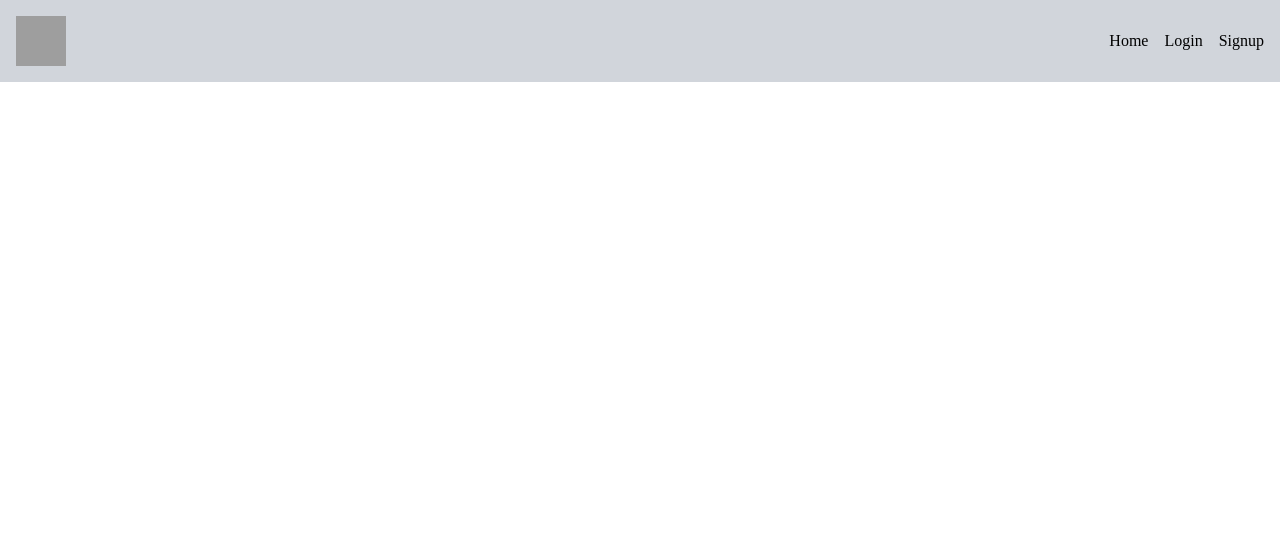
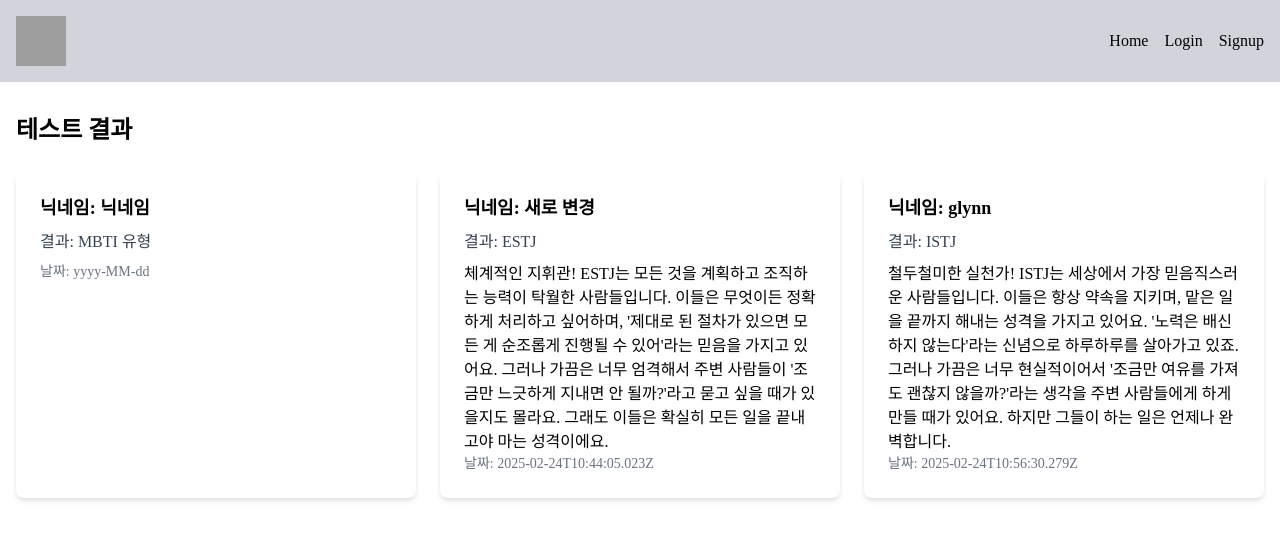
Before and after one commit to bonseung-dev/nbc-mbti-test, a React (Vite) app: page /testresult in a window 1280 px wide. Before the commit this address had no page. Shown: the top 540 px of the page. Built offline with nearby package versions, Linux system fonts and the light colour scheme; data requests are answered from the project's data file; grey boxes are pictures that could not be loaded; a web font is replaced by a local one.

Commit message:
✨ Feat: json-server 이용해서 테스트 결과 cread, read 기능 구현
feat: json-server 이용해서 테스트 결과 create, read 기능 구현

```diff
--- a/db.json
+++ b/db.json
@@ -1,3 +1,27 @@
 {
-  "testResults": []
+  "testResults": [
+    {
+      "id": "유저 ID",
+      "nickname": "닉네임",
+      "result": "MBTI 유형",
+      "visibility": true,
+      "date": "yyyy-MM-dd"
+    },
+    {
+      "id": "43797648-85a7-4352-ab55-5192e860f254",
+      "nickname": "새로 변경",
+      "result": "ESTJ",
+      "visibility": true,
+      "date": "2025-02-24T10:44:05.023Z",
+      "userId": "admin"
+    },
+    {
+      "id": "3e951e3a-b902-478a-852a-225f12967690",
+      "nickname": "glynn",
+      "result": "ISTJ",
+      "visibility": true,
+      "date": "2025-02-24T10:56:30.279Z",
+      "userId": "yana123"
+    }
+  ]
 }
--- a/src/api/testResults.js
+++ b/src/api/testResults.js
@@ -2,9 +2,15 @@ import axios from "axios";
 
 const JSON_API_URL = "http://localhost:4000/testResults";
 
-export const getTestResults = async () => {};
+export const getTestResults = async () => {
+  const response = await axios.get(JSON_API_URL);
+  return response.data;
+};
 
-export const createTestResults = async () => {};
+export const createTestResults = async (resultData) => {
+  const response = await axios.post(JSON_API_URL, resultData);
+  return response.data;
+};
 
 export const deleteTestResults = async () => {};
 
--- a/src/context/AuthContext.jsx
+++ b/src/context/AuthContext.jsx
@@ -5,21 +5,27 @@ export const AuthContext = createContext();
 // const token = localStorage.getItem("accessToken");
 
 export const AuthProvider = ({ children }) => {
-  const [token] = useState(localStorage.getItem("accessToken") || "");
+  const [token, setToken] = useState(localStorage.getItem("accessToken") || "");
   const [isAuthenticated, setIsAuthenticated] = useState(!!token);
+  const [currentUser, setCurrentUser] = useState(null);
 
-  const login = (token) => {
-    localStorage.setItem("accessToken", token);
+  const login = (newToken, userData) => {
+    localStorage.setItem("accessToken", newToken);
+    setToken(newToken);
+    setCurrentUser(userData);
     setIsAuthenticated(true);
   };
 
   const logout = () => {
     localStorage.removeItem("accessToken");
+    setCurrentUser(null);
     setIsAuthenticated(false);
   };
 
   return (
-    <AuthContext.Provider value={{ isAuthenticated, login, logout, token }}>
+    <AuthContext.Provider
+      value={{ currentUser, isAuthenticated, login, logout, token }}
+    >
       {children}
     </AuthContext.Provider>
   );
--- a/src/pages/Login.jsx
+++ b/src/pages/Login.jsx
@@ -2,7 +2,7 @@ import React, { useContext, useState } from "react";
 import { AuthContext } from "../context/AuthContext";
 import axios from "axios";
 import { useNavigate } from "react-router-dom";
-import { authlogin } from "../api/auth";
+import { authGetUserProfile, authlogin } from "../api/auth";
 
 const Login = () => {
   const [id, setId] = useState("");
@@ -16,7 +16,11 @@ const Login = () => {
     try {
       const data = await authlogin({ id, password });
       if (data.success) {
-        login(data.accessToken);
+        const token = data.accessToken;
+        // accessToken을 이용하여 사용자 프로필 정보를 가져옴
+        const userData = await authGetUserProfile(token);
+        // userData에는 { id, nickname, ... } 등의 정보가 포함되어야 함
+        login(token, userData);
         navigate("/");
         alert("로그인 성공. 메인으로 돌아갑니다");
       } else {
--- a/src/pages/TestForm.jsx
+++ b/src/pages/TestForm.jsx
@@ -1,17 +1,22 @@
-import React, { useState } from "react";
+import React, { useContext, useState } from "react";
 import { questions } from "../data/questions";
 import { mbtiDescriptions, calculateMBTI } from "../utils/mbtiCalculator";
+import { createTestResults } from "../api/testResults";
+import { AuthContext } from "../context/AuthContext";
+import { useNavigate } from "react-router-dom";
 
 const TestForm = () => {
   const [selectedOptions, setSelectedOptions] = useState({});
   const [modalOpen, setModalOpen] = useState(false);
   const [mbtiResult, setMbtiResult] = useState(null);
+  const { currentUser } = useContext(AuthContext);
+  const navigate = useNavigate();
 
   const handleOptionChange = (questionId, option) => {
     setSelectedOptions({ ...selectedOptions, [questionId]: option });
   };
 
-  const handleShowMbti = (e) => {
+  const handleShowMbti = async (e) => {
     e.preventDefault();
 
     const answers = questions.map((q) => ({
@@ -22,6 +27,16 @@ const TestForm = () => {
     const result = calculateMBTI(answers);
     setMbtiResult(result);
     setModalOpen(true);
+
+    const newTestResult = {
+      id: crypto.randomUUID(),
+      nickname: currentUser.nickname,
+      result,
+      visibility: true,
+      date: new Date(),
+      userId: currentUser.id,
+    };
+    await createTestResults(newTestResult);
   };
   return (
     <div className="p-4">
@@ -71,10 +86,10 @@ const TestForm = () => {
             </p>
             <p className="mt-2">{mbtiDescriptions[mbtiResult]}</p>
             <button
-              onClick={() => setModalOpen(false)}
+              onClick={() => navigate("/testresult")}
               className="mt-4 px-4 py-2 bg-red-500 text-white rounded hover:bg-red-600"
             >
-              닫기
+              이동하기
             </button>
           </div>
         </div>
--- a/src/pages/TestResult.jsx
+++ b/src/pages/TestResult.jsx
@@ -1,7 +1,43 @@
-import React from "react";
+import React, { useContext, useEffect, useState } from "react";
+import { AuthContext } from "../context/AuthContext";
+import { getTestResults } from "../api/testResults";
+import { mbtiDescriptions } from "../utils/mbtiCalculator";
 
 const TestResult = () => {
-  return <div>TestResult</div>;
+  const [testResults, setTestResults] = useState([]);
+
+  useEffect(() => {
+    fetchTestResults();
+  }, []);
+
+  const fetchTestResults = async () => {
+    try {
+      const results = await getTestResults();
+      setTestResults(results);
+    } catch (error) {
+      console.log("테스트 결과 가져오기 실패 : ", error);
+    }
+  };
+  return (
+    <div className="container mx-auto px-4 py-8">
+      <h2 className="text-2xl font-bold mb-6">테스트 결과</h2>
+      <div className="grid grid-cols-1 md:grid-cols-2 lg:grid-cols-3 gap-6">
+        {testResults.map((result) => (
+          <div
+            key={result.id}
+            className="bg-white rounded-lg shadow-md p-6 hover:shadow-xl transition-shadow"
+          >
+            <p className="text-lg font-semibold mb-2">
+              닉네임: {result.nickname}
+            </p>
+            <p className="text-gray-700 mb-2">결과: {result.result}</p>
+            <p>{mbtiDescriptions[result.result]}</p>
+            <p className="text-sm text-gray-500">날짜: {result.date}</p>
+          </div>
+        ))}
+      </div>
+    </div>
+  );
 };
 
 export default TestResult;
--- a/src/shared/Router.jsx
+++ b/src/shared/Router.jsx
@@ -5,10 +5,10 @@ import SignUp from "../pages/SignUp";
 import Profile from "../pages/Profile";
 import Home from "../pages/Home";
 import TestForm from "../pages/TestForm";
-import Results from "../pages/Results";
 import Layout from "./Layout";
 import { AuthContext } from "../context/AuthContext";
 import { MbtiList } from "../pages/MbtiList";
+import TestResult from "../pages/TestResult";
 
 const PrivateRoute = ({ element: Element, ...rest }) => {
   const { isAuthenticated } = useContext(AuthContext);
@@ -27,7 +27,7 @@ const Router = () => {
         <Routes>
           <Route path="/" element={<Home />} />
           <Route path="/testform" element={<TestForm />} />
-          <Route path="/results" element={<Results />} />
+          <Route path="/testresult" element={<TestResult />} />
           <Route path="/mbtilist" element={<MbtiList />} />
           <Route path="/login" element={<PublicRoute element={Login} />} />
           <Route path="/register" element={<PublicRoute element={SignUp} />} />
```
